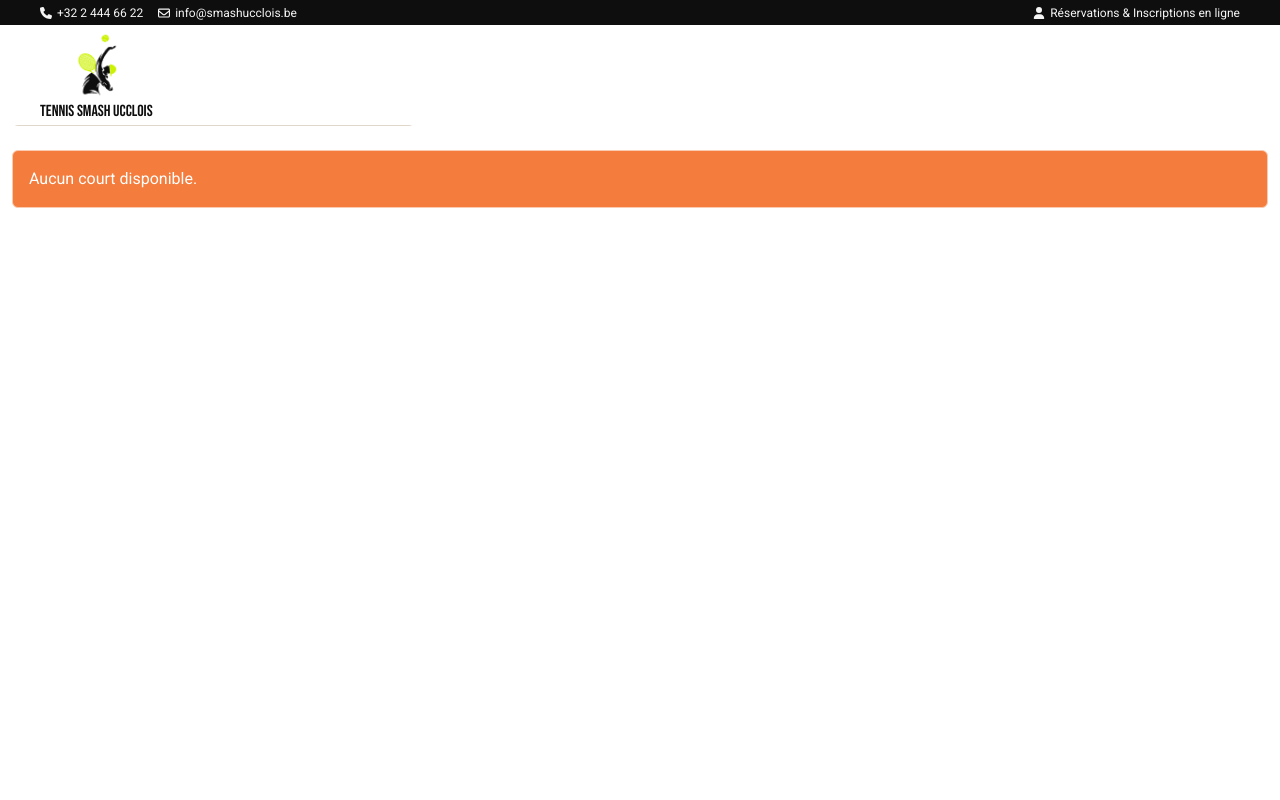
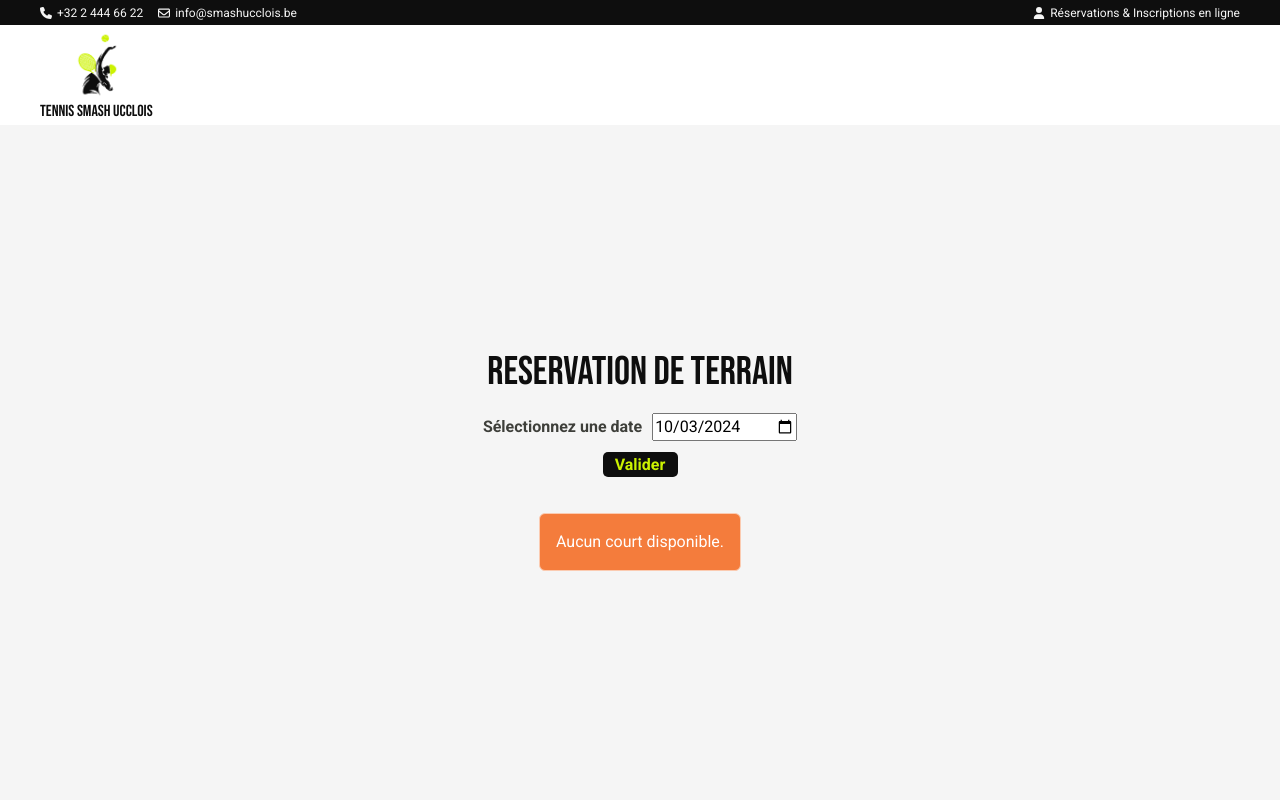
Before and after one commit to AntoineRSCL/Tennis_TFE, a Symfony app: template templates/reservation/index.html.twig in a window 1280 px wide. Run offline with Twig, Linux system fonts and the light colour scheme; the template is opened without the code that fills it, so the values that code supplies are empty; style sheets or scripts are compiled from the project's sources; some libraries are stand-ins or nearby versions.

Commit message:
CSS Reservation

```diff
--- a/assets/app.js
+++ b/assets/app.js
@@ -11,6 +11,7 @@
 import './styles/pages/home.scss';
 import './styles/pages/login.scss';
 import './styles/pages/register.scss';
+import './styles/pages/reservation.scss';
 
 import './styles/partials/header.scss';
 
--- /dev/null
+++ b/assets/styles/pages/reservation.scss
@@ -0,0 +1,108 @@
+@import '../variables/variable.scss';
+.containerReservation{
+    min-width: 100%;
+    min-height: calc(100vh - 125px);
+    background-color: $white;
+    margin-top: 125px;
+    @include flex(column);
+    font-family: $roboto;
+    .containerTitleDate{
+        width: 100%;
+        min-height: 150px;
+        margin-bottom: 25px;
+        @include flex(column);
+        h1{
+            color: $black;
+            font-family: $bebas;
+        }
+        form{
+            width: 350px;
+            min-height: 75px;
+            @include flex(column);
+            .dateReservation{
+                width: 100%;
+                flex: 5;
+                @include flex(row);
+                gap: 10px;
+                font-size: 16px;
+                font-weight: bold;
+            }
+            .submitDateReservation{
+                flex: 1;
+                width: 100%;
+                @include flex(row);
+                .submitBDR{
+                    width: 75px;
+                    height: 25px;
+                    border: none;
+                    outline: none;
+                    border-radius: 5px;
+                    background-color: $black;
+                    color: $yellow;
+                    font-weight: bold;
+                }
+            }
+        }
+    }
+    .containerTableReservations{
+        min-width: 100%;
+        min-height: 80vh;
+        background-color: purple;
+        .ligneTableR, .ligneTableRH{
+            min-width: 100%;
+            height: 50px;
+            background-color: white;
+            outline: $black 1px solid;
+            @include flex(row);
+            justify-content: start;
+
+            .hourTR{
+                width: 75px;
+                height: 100%;
+                font-size: 15px;
+                @include flex(row);
+                border-right: 1px solid black;
+            }
+            .terrainTR{
+                width: 120px;
+                height: 100%;
+                @include flex(row);
+                border-left: 1px solid black;
+                border-right: 1px solid black;
+                .reservation{
+                    position: relative;
+                    width: 100%;
+                    height: 100%;
+                    border-bottom: 1px solid black;
+                    border-top: 1px solid black;
+                    @include flex(row);
+                    .infoReservation{
+                        width: 100%;
+                        height: 100%;
+                        border-radius: 2px;
+                        background-color: $black;
+                        color: $yellow;
+                        @include flex(column);
+                        font-size: 14px;
+                    }
+                    .btnReservation{
+                        width: 100%;
+                        height: 100%;
+                        background-color: $black;
+                        color: $yellow;
+                        border: none;
+                        border-radius: 2px;
+                        opacity: 0;
+                        transition: all 0.2s;
+                        &:hover{
+                            opacity: 1;
+                        }
+                    }
+                }
+            }
+        }
+        .ligneTableRH{
+            height: 75px;
+        }
+    }
+}
--- a/src/Controller/ReservationController.php
+++ b/src/Controller/ReservationController.php
@@ -15,7 +15,7 @@
 
 class ReservationController extends AbstractController
 {
-    #[Route('/reservation', name: 'reservation_index')]
+    #[Route('/myclub/reservation', name: 'reservation_index')]
     public function list(Request $request, CourtRepository $terrainRepository, ReservationRepository $reservationRepository): Response
     {
         $date = $request->query->get('date', (new \DateTime())->format('Y-m-d'));
@@ -40,7 +40,7 @@
         ]);
     }
 
-    #[Route('/reservation/new', name: 'reservation_new')]
+    #[Route('/myclub/reservation/new', name: 'reservation_new')]
     public function new(Request $request, EntityManagerInterface $entityManager): Response
     {
         // Récupérer les paramètres de la requête
--- a/templates/reservation/index.html.twig
+++ b/templates/reservation/index.html.twig
@@ -3,75 +3,71 @@
 {% block title %}Réservations des Terrains{% endblock %}
 
 {% block body %}
-    <div class="container-fluid">
-        <h1 class="my-2">Réservations des Terrains</h1>
-
-        <form method="GET" action="{{ path('reservation_index') }}" class="mb-4">
-            <div class="row">
-                <div class="col-md-4">
+<div class="containerReservation">
+    <div class="containerTitleDate">
+        <h1>RESERVATION DE TERRAIN</h1>
+        <form method="GET" action="{{ path('reservation_index') }}">
+                <div class="dateReservation">
                     <label for="reservation_date">Sélectionnez une date</label>
-                    <input type="date" id="reservation_date" name="date" class="form-control" value="{{ date|date('Y-m-d') }}">
+                    <input type="date" id="reservation_date" name="date"  value="{{ date|date('Y-m-d') }}">
                 </div>
-                <div class="col-md-4">
-                    <button type="submit" class="btn btn-primary mt-4">Voir les réservations</button>
-                </div>
+                <div class="submitDateReservation">
+                    <button type="submit" class="submitBDR">Valider</button>
                 </div>
         </form>
+    </div>
 
     {% if courts|length > 0 %}
-            <table class="table table-bordered table-hover">
-                <thead>
-                    <tr>
-                        <th>Horaire</th>
+        <div class="containerTableReservations">
+            <div class="ligneTableR">
+                <div class="hourTR">
+                    <span><strong>Horaire</strong></span>
+                </div>
                 {% for court in courts %}
-                            <th>{{ court.name }}</th>
+                    <div class="terrainTR"><strong>{{ court.name }}</strong></div>
                 {% endfor %}
-                    </tr>
-                </thead>
-                <tbody>
+            </div>
             {% for hour in 8..22 %}
-                        <tr>
-                            <td>{{ hour }}h - {{ hour + 1 }}h</td>
+                <div class="ligneTableRH">
+                    <div class="hourTR">
+                        <span><strong>{{ hour }}h - {{ hour + 1 }}h</strong></span>
+                    </div>
                     {% for court in courts %}
-                                <td>
+                        <div class="terrainTR">
+                            <div class="reservation">
                                 {% set reservation_found = false %}
                                 {% for reservation in reservations %}
                                     {% if reservation.court.id == court.id and reservation.startTime|date('H') == hour %}
-                                            <div class="reservation">
-                                                <strong>{{ reservation.player1.fullName }}</strong><br>
-                                                <strong>{{ reservation.player2 ? reservation.player2.fullName : 'Aucun' }}</strong><br>
-                                                <span class="badge bg-success">Réservé</span>
+                                        <div class="infoReservation">
+                                            <strong>{{ reservation.player1.fullName }}</strong>
+                                            <strong>{{ reservation.player2 ? reservation.player2.fullName : 'Aucun' }}</strong>
                                         </div>
                                     {% set reservation_found = true %}
                                     {% endif %}
                                 {% endfor %}
+                                {% if not reservation_found %}
+                                    <button class="btnReservation reserve-btn" data-hour="{{ hour }}" data-court="{{ court.id }}">Réserver</button>
+                                {% endif %}
+                            </div>
+                        </div>
+                    {% endfor %}
+                </div>
 
-                                    {% if not reservation_found %}
-                                        <button class="btn btn-primary reserve-btn"
-                                                data-hour="{{ hour }}"
-                                                data-court="{{ court.id }}">
-                                            Réserver
-                                        </button>
-                                    {% endif %}
-                                </td>
             {% endfor %}
-                        </tr>
-                    {% endfor %}
-                </tbody>
-            </table>
 
-            {# Ajoute les champs cachés pour les heures de début et de fin et le court #}
             <input type="hidden" id="reservation_startTime" name="reservation[startTime]" value="">
             <input type="hidden" id="reservation_endTime" name="reservation[endTime]" value="">
             <input type="hidden" id="reservation_court" name="reservation[court]" value="">
-
+        </div>
     {% else %}
         <div class="alert alert-warning" role="alert">
             Aucun court disponible.
         </div>
     {% endif %}
 </div>
+{% endblock %}
 
+{% block javascripts %}
     <script>
         document.addEventListener('DOMContentLoaded', function() {
             document.querySelectorAll('.reserve-btn').forEach(button => {
```
Lines whose indentation alone changed are shown as unchanged.
